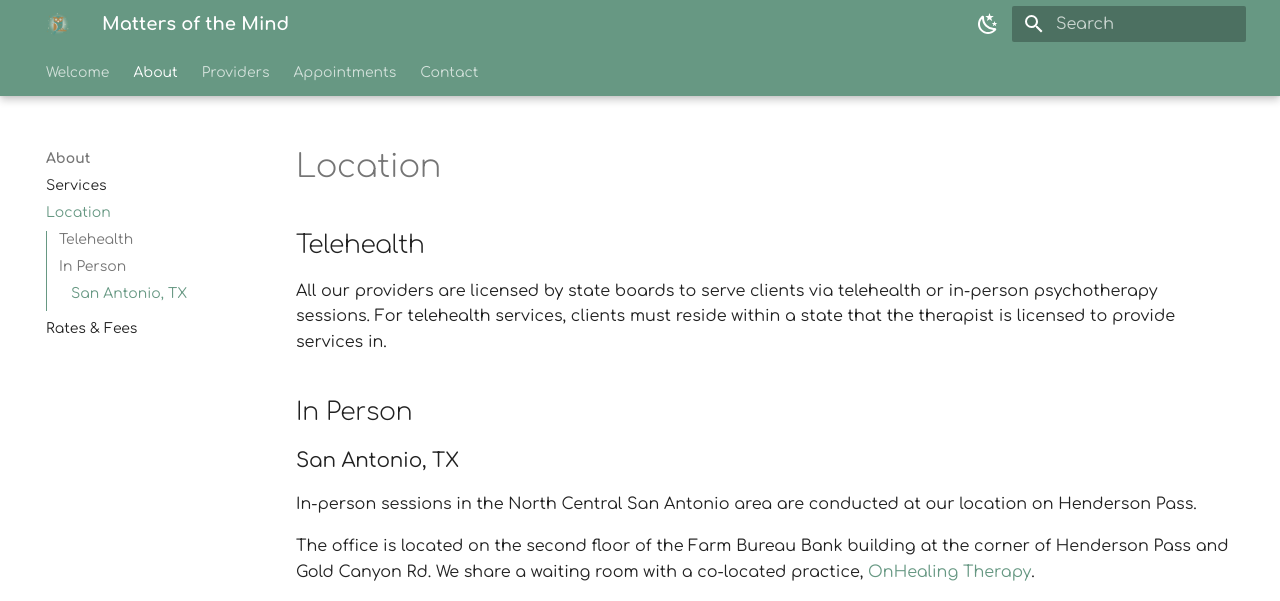
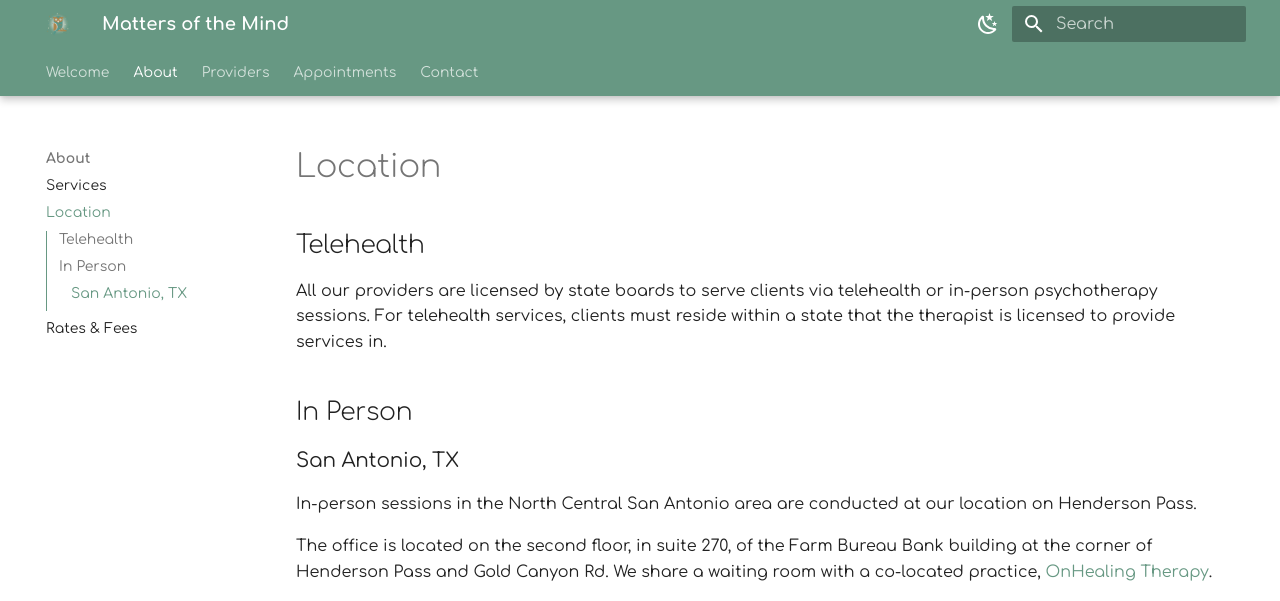
Before and after one commit to motm-therapy/website, an MkDocs documentation site: the page built from docs/location.md, in a window 1280 px wide and 1392 px high. Shown: the top 601 px of the window. Built offline with MkDocs 1.6.1 and Material for MkDocs 9.7.7, drawn with Linux system fonts in a browser that asks for light colours; plug-ins that fetch from the network failed and are left out; grey boxes are pictures that could not be loaded.

Commit message:
Update location.md

```diff
--- a/docs/location.md
+++ b/docs/location.md
@@ -15,7 +15,7 @@ For telehealth services, clients must reside within a state that the therapist i
 
 In-person sessions in the North Central San Antonio area are conducted at our location on Henderson Pass.
 
-The office is located on the second floor of the Farm Bureau Bank building at the corner of Henderson Pass and Gold Canyon Rd. We share a waiting room with a co-located practice, [OnHealing Therapy](https://www.onhealingtherapy.com/).
+The office is located on the second floor, in suite 270, of the Farm Bureau Bank building at the corner of Henderson Pass and Gold Canyon Rd. We share a waiting room with a co-located practice, [OnHealing Therapy](https://www.onhealingtherapy.com/).
 
 <div class="google-map">
   <iframe title="Google Map" src="https://www.google.com/maps/embed?pb=!1m18!1m12!1m3!1d10188.64336464941!2d-98.4611416636826!3d29.603303374315395!2m3!1f0!2f0!3f0!3m2!1i1024!2i768!4f13.1!3m3!1m2!1s0x865c8a225593e1a1%3A0xa8e7e45a627244eb!2s17300%20Henderson%20Pass%2C%20San%20Antonio%2C%20TX%2078232!5e1!3m2!1sen!2sus!4v1689196801600!5m2!1sen!2sus" width="600" height="450" style="border:0;" allowfullscreen="" loading="lazy" referrerpolicy="no-referrer-when-downgrade"></iframe> width="512" height="384" style="border:0;" allowfullscreen="" loading="lazy" referrerpolicy="no-referrer-when-downgrade">
```
